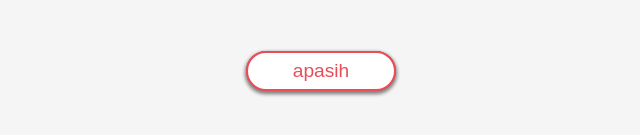
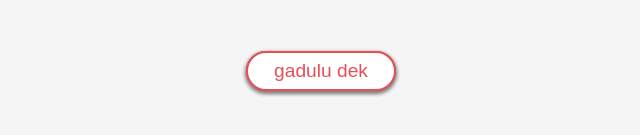
Before and after one commit to dinddd/akilalallalala, a plain HTML site: page index.html in a window 1280 px wide. Shown: the part 275-410 px from the top of the page, 319-959 px from the left. Drawn offline with Linux system fonts and the light colour scheme.

Commit message:
index.html

```diff
--- a/index.html
+++ b/index.html
@@ -12,7 +12,7 @@
         <img class="gif" alt="gif" src="aqilucu.gif" />
         <div class="btn-group">
             <button class="yes-btn">iyalah!</button>
-            <button class="no-btn">apasih</button>
+            <button class="no-btn">gadulu dek</button>
         </div>
     </div>
     <script src="script.js"></script>
```
